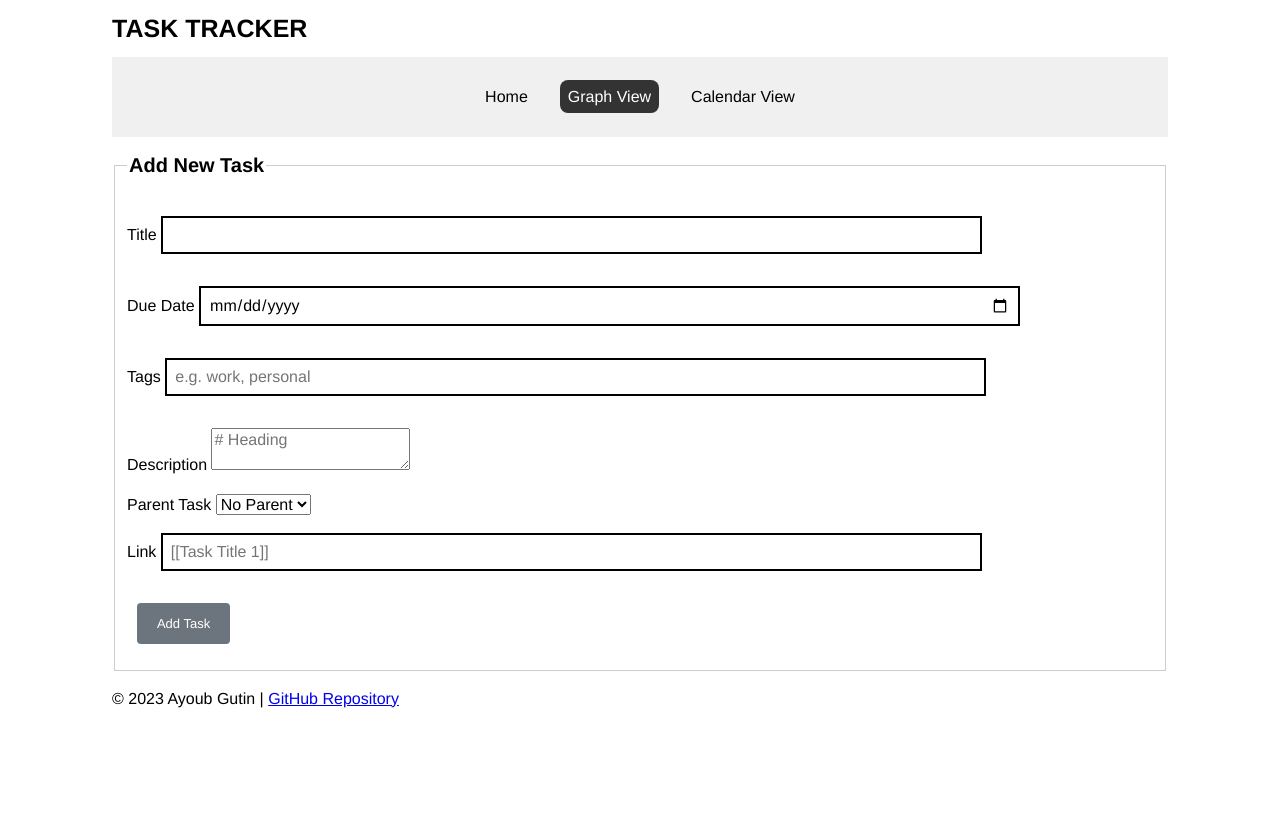
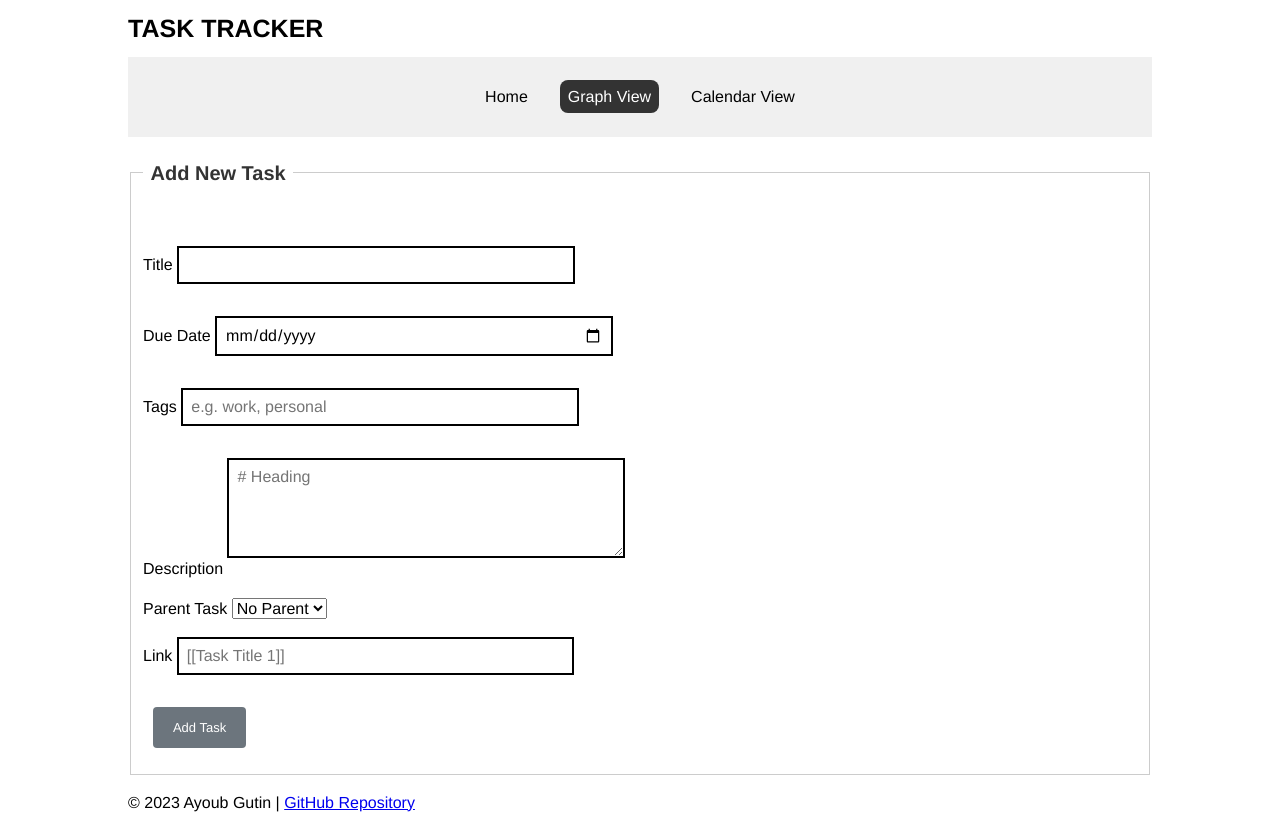
Before and after one commit to AyoubGutin/task-tracker, a Flask app: page /task/new in a window 1280 px wide. Before the commit the page ends 708 px from the top, so only its background shows below. Run offline with Flask 3, Linux system fonts and the light colour scheme.

Commit message:
Fixed layout - css

```diff
--- a/static/css/styles.css
+++ b/static/css/styles.css
@@ -1,62 +1,64 @@
-/* Handle Basic Styles */
+* {
+  box-sizing: border-box;
+}
 html {
   font-size: 62.5%; /* 1rem = 10px */
   cursor: default;
 }
-
 body {
   /* Font size, line-height, font-family */
   font: 1.6rem/150% Helvetica, Arial, sans-serif;
-  /* Set padding on all four sides (top,right,bottom,left) */
   padding: 1em;
-  /* Set top and bottom margins to 0, and auto for left and right */
+  /*  top and bottom margins 0,  auto left and right */
   margin: 0 auto;
-  /* Set maximum width the content can occupy (33 * font size) */
   max-width: 66em;
 }
 
-/* Handle Headings */
+/* Headings */
 h1 {
   font-size: 2.5rem;
 }
-
 h2 {
   font-size: 2rem;
 }
 
-h2 + fieldset {
-  margin-top: 0.5rem;
-}
-
-/* Handle Form Styles */
+/* ------------------------------------------------------ */
+/* Form Styles */
 button,
 input,
 select,
 textarea {
-  box-sizing: border-box;
   font-family: inherit;
   font-size: 100%;
-  margin: 0;
-}
-.form-field {
-  overflow: auto;
-  overflow-wrap: break-word;
 }
 
 fieldset {
-  /* Set border style, width, and color */
   border: 1px solid #ccc;
+}
+fieldset legend {
+  font-size: 1.5rem;
+  color: #333;
+
+  padding: 0.5em;
+  margin-bottom: 1em;
+}
+
+textarea {
+  overflow: auto;
+  overflow-wrap: break-word;
+  resize: vertical; /* Allow vertical resizing only */
+  min-height: 10rem;
 }
 
 input[type='text'],
 input[type='email'],
-input[type='date'] {
+input[type='date'],
+textarea {
   border: 2px solid #000;
   margin: 0 0 1em 0;
   padding: 0.5em;
-  width: 80%;
+  width: 40%;
 }
-
 input[type='submit'] {
   background-color: #6c757d; /* A neutral button color */
   color: white;
@@ -74,7 +76,8 @@ input[type='submit']:focus {
   background-color: #333;
 }
 
-/* Nav */
+/* ------------------------------------------------------------------ */
+/* Navigation styling */
 nav {
   background-color: #f0f0f0;
   display: flex;
@@ -111,22 +114,20 @@ nav li.active a {
   border-radius: 0.5em;
 }
 
+/* ------------------------------------------------------------------ */
 /* Task List */
 .task-list {
   list-style-type: none;
   padding-left: 0;
   margin-top: 1rem;
 }
-
 .task-item {
   background-color: #f9f9f9;
-
-  border: 1px solid #e0e0e0; /* subtle border */
+  border: 1px solid #e0e0e0;
   border-left: 3px solid #007bff;
-
-  padding: 1.2rem 1.5rem; /* 12px top/bottom, 15px left/right */
+  border-radius: 4px;
+  padding: 1.2rem 1.5rem;
   margin-bottom: 1rem;
-  border-radius: 4px;
 
   transition: background-color 0.2s ease-in-out, transform 0.2s ease-in-out;
   overflow: hidden; /* Hide child elements that overflow */
@@ -145,21 +146,20 @@ nav li.active a {
   margin-bottom: 0.5rem;
 }
 
-.task-actoins {
+.task-actions {
   margin-top: 10px;
   text-align: right;
 }
 
 .task-actions button {
-  /* Basic styling for both buttons */
-  background-color: #6c757d; /* A neutral button color */
+  background-color: #6c757d;
   color: white;
   border: none;
   padding: 0.6em 1.2em;
   border-radius: 4px;
   cursor: pointer;
   font-size: 1.3rem;
-  margin-left: 0.8em; /* Space between buttons if they are side-by-side */
+  margin-left: 0.8em;
   transition: background-color 0.2s ease;
 }
 
@@ -171,10 +171,8 @@ nav li.active a {
 }
 
 .task-item ul {
-  list-style-type: none;
   padding-left: 2.5rem;
   margin-top: 1.5rem;
-  margin-left: -2rem;
 }
 
 /* Floating Action Button */
```
